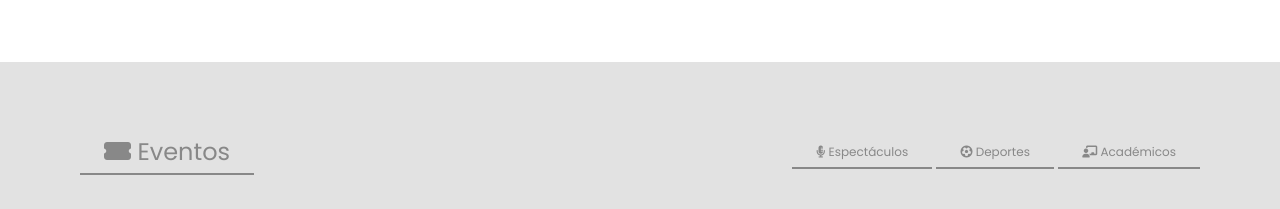
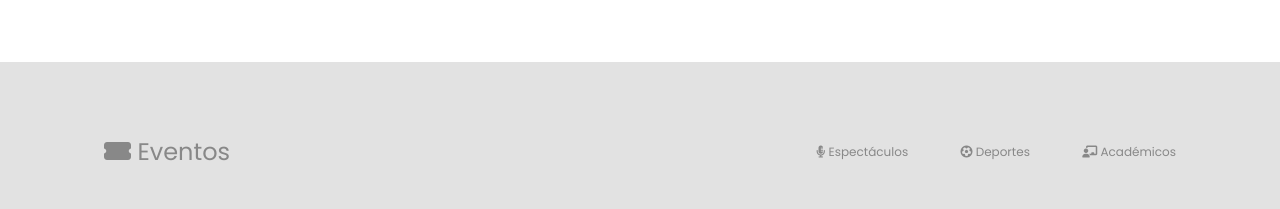
Before and after one commit to dhampire/ticketeg, a plain HTML site: page index.html in a window 1280 px wide. Shown: the part 840-1049 px from the top of the page. Drawn offline with nearby package versions, Linux system fonts and the light colour scheme.

Commit message:
experimento

```diff
--- a/src/css/style.css
+++ b/src/css/style.css
@@ -55,7 +55,7 @@ background: linear-gradient(to left, #fb983b, #fce121); /* W3C, IE 10+/ Edge, Fi
 	border: none;
 	display:inline-block;
 	color: #001d3f;
-	cursor: pointer;
+/*	cursor: pointer;*/
 	padding: .5rem 1.5rem;
     transition: all 0.3s ease 0s;
 	/*transition: .25s;*/
@@ -77,7 +77,7 @@ background: linear-gradient(to left, #fb983b, #fce121); /* W3C, IE 10+/ Edge, Fi
 		background: transparent;
 		color:#888;
 		border-radius:0;
-		border-bottom:2px solid #888;
+/*		border-bottom:2px solid #888;*/
 	}
 	.btn--outline{
 		background: transparent;
```
